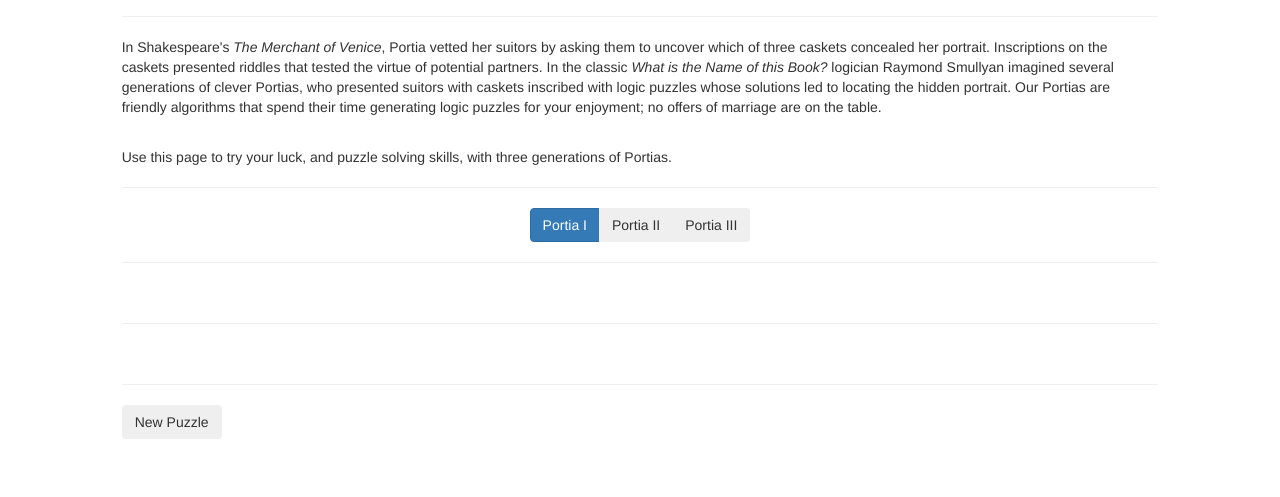
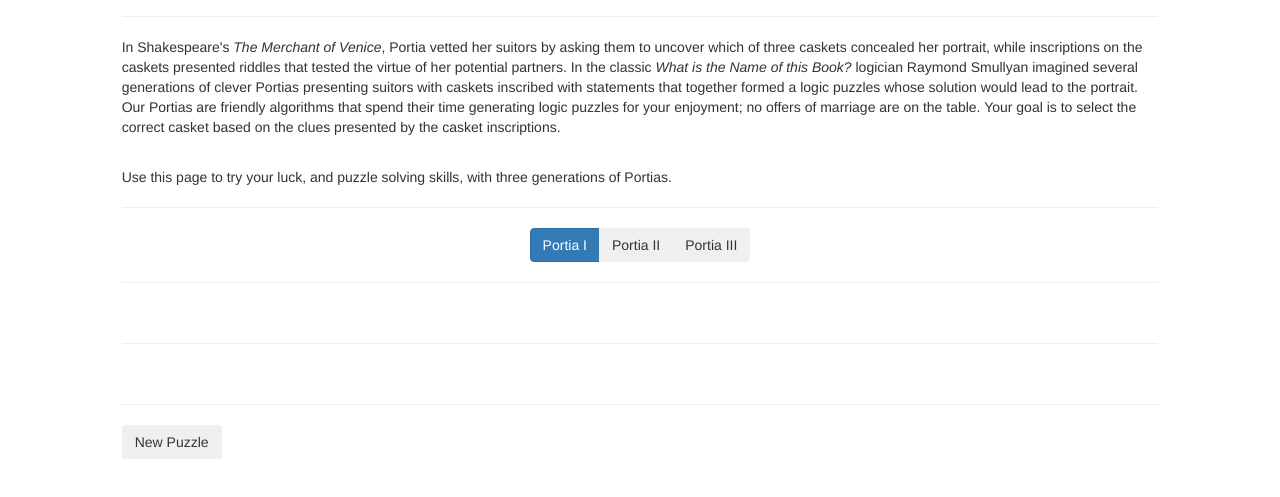
Before and after one commit to dmackinnon1/portia, a plain HTML site: page index.html in a window 1280 px wide. Shown: the part 135-632 px from the top of the page. Drawn offline with nearby package versions, Linux system fonts and the light colour scheme; no server answers.

Commit message:
Update index.html
minor text updates

```diff
--- a/index.html
+++ b/index.html
@@ -14,14 +14,12 @@
 
 ul {
     padding-left: 40px;
-
     list-style-type: none;
 }
 
 li {
     padding-bottom: 10px;
 }
-
 table, tr {
     padding: 4px;
     text-align: center;
@@ -29,11 +27,9 @@ table, tr {
     border-collapse: collapse;
     margin: auto;
 }
-
 th, td {
     padding: 10px;
 }
-
 .buttonDiv {
     display: inline-block;
     padding: 2px;
@@ -42,14 +38,12 @@ th, td {
 .centered {
     text-align: center;
 }
-
 .puzzle-text {
     font-style: italic;
     font-size: large;
 }
 </style>
 <script>
-
 let portia1_puzzles = [];
 let portia2_puzzles = [];
 let portia3_puzzles = [];
@@ -99,7 +93,7 @@ function setButtons() {
 function reset() {
 	selectPuzzle();
 	puzzleReset();
-}
+};
 
 function selectPuzzle() {
 	if (portia.version === 1){
@@ -109,8 +103,7 @@ function selectPuzzle() {
 	} else {
 		portia.puzzles = portia3_puzzles;
 	}
-}
-
+};
 </script>
 
 <body>
@@ -137,8 +130,13 @@ function selectPuzzle() {
 	</div>
 
 	<p>
-	In Shakespeare's <em>The Merchant of Venice</em>, Portia vetted her suitors by asking them to uncover which of three caskets concealed her portrait. Inscriptions on the caskets presented riddles that tested the virtue of potential partners. In the classic <em>What is the Name of this Book?</em> logician Raymond Smullyan imagined several generations of clever Portias, who presented suitors with caskets inscribed with logic puzzles whose solutions led to locating the hidden portrait.
-	Our Portias are friendly algorithms that spend their time generating logic puzzles for your enjoyment; no offers of marriage are on the table.
+	In Shakespeare's <em>The Merchant of Venice</em>, Portia vetted her suitors by asking them to uncover which of
+	three caskets concealed her portrait, while inscriptions on the caskets presented riddles that tested the virtue of her
+	potential partners.  In the classic <em>What is the Name of this Book?</em> logician Raymond Smullyan imagined
+	several generations of clever Portias presenting suitors with caskets inscribed with statements that together formed a
+	logic puzzles whose solution would lead to the portrait.
+	Our Portias are friendly algorithms that spend their time generating logic puzzles for your enjoyment; no offers of
+	marriage are on the table. Your goal is to select the correct casket based on the clues presented by the casket inscriptions.
 	</p>
 	<br>
 	<p>
```
Lines whose indentation alone changed are shown as unchanged.
